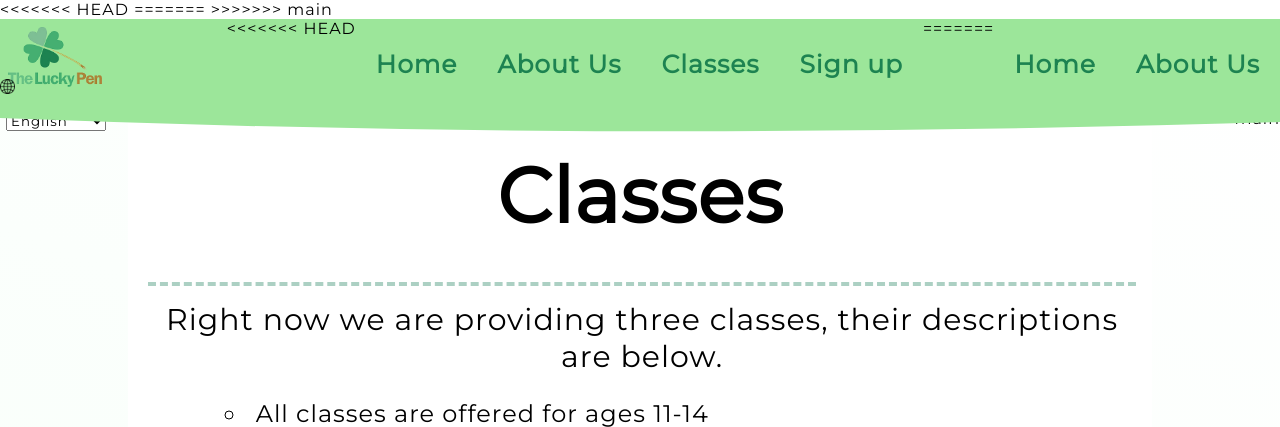
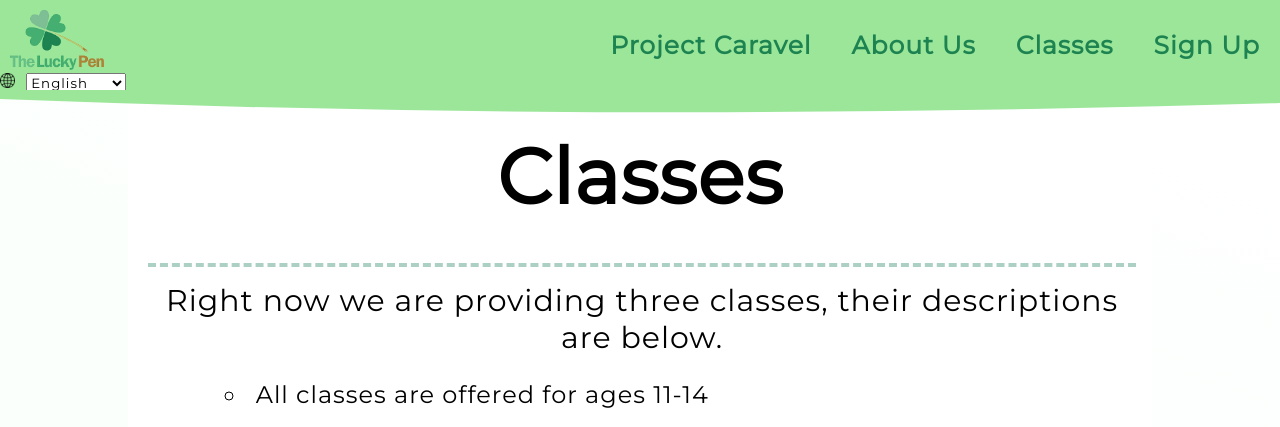
Before and after one commit to TimofeiK27/summerCourses, a Django app: page /classes in a window 1280 px wide. Shown: the top 427 px of the page. Run offline with Django 3.2, Linux system fonts and the light colour scheme.

Commit message:
resolve small merge conflict in layout.html

```diff
--- a/infoSite/templates/layout.html
+++ b/infoSite/templates/layout.html
@@ -13,14 +13,12 @@
         <link rel='stylesheet' href="{% static 'styles/about-us.css' %}">
         <link rel='stylesheet' href="{% static 'styles/sign-up.css' %}">
         <link rel='stylesheet' href="{% static 'styles/calendar.css' %}">
-<<<<<<< HEAD
-=======
         <link rel='stylesheet' href="{% static 'styles/student-videos.css' %}">
->>>>>>> main
         <link rel="preconnect" href="https://fonts.googleapis.com">
         <link rel="preconnect" href="https://fonts.gstatic.com" crossorigin>
         <link href="https://fonts.googleapis.com/css2?family=Montserrat:wght@400&display=swap" rel="stylesheet">
 
+        <script src="{% static 'scripts/languages.js' %}"></script>
         <script src="{% static 'scripts/calendar.js' %}"></script>
         {% block script%}
 		{% endblock %}
@@ -43,17 +41,10 @@
                 </div>
                 <nav id="navButtons">
                     <ul>
-<<<<<<< HEAD
                       <li><a href="/" data-key="home">Home</a></li>
                       <li><a href="/about-us" data-key="about us">About Us</a></li>
                       <li><a href="/classes" data-key="classes">Classes</a></li>
                       <li><a href="/sign-up" data-key="sign up">Sign up</a></li>
-=======
-                      <li><a href="/">Home</a></li>
-                      <li><a href="/about-us">About Us</a></li>
-                      <li><a href="/classes">Classes</a></li>
-                      <li><a href="/sign-up">Sign up</a></li>
->>>>>>> main
                     </ul>
                 </nav>
                 <div class="wave">
```
